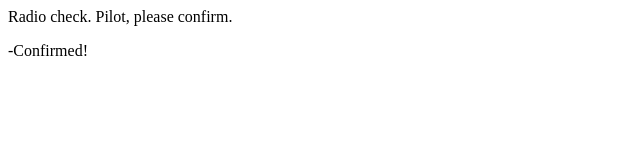
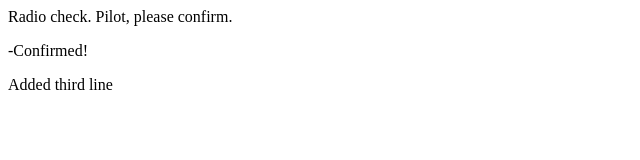
Before and after one commit to Likalamu/communication-log, a plain HTML site: page index.html in a window 1280 px wide. Shown: the whole page, without its empty margins (0-640 px from the left). Drawn offline with Linux system fonts and the light colour scheme.

Commit message:
added third line to log

```diff
--- a/index.html
+++ b/index.html
@@ -3,5 +3,7 @@
    <p>Radio check. Pilot, please confirm.</p>
 
    <p>-Confirmed!</p>
+
+   <p>Added third line</p>
 </body>
 </html>
```
